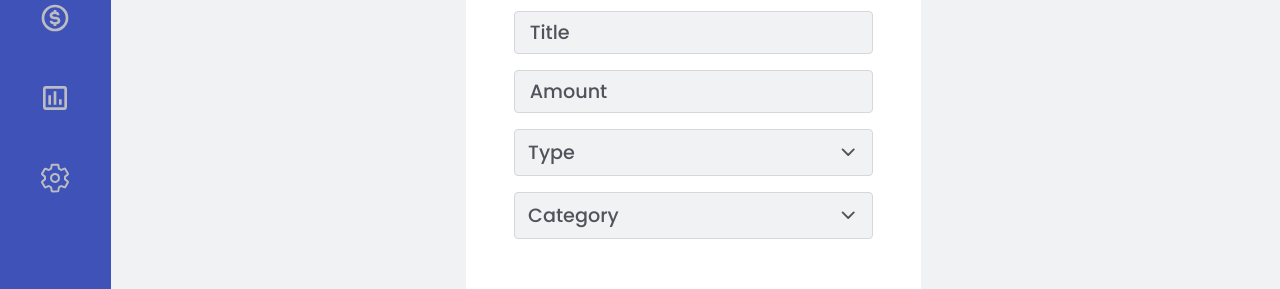
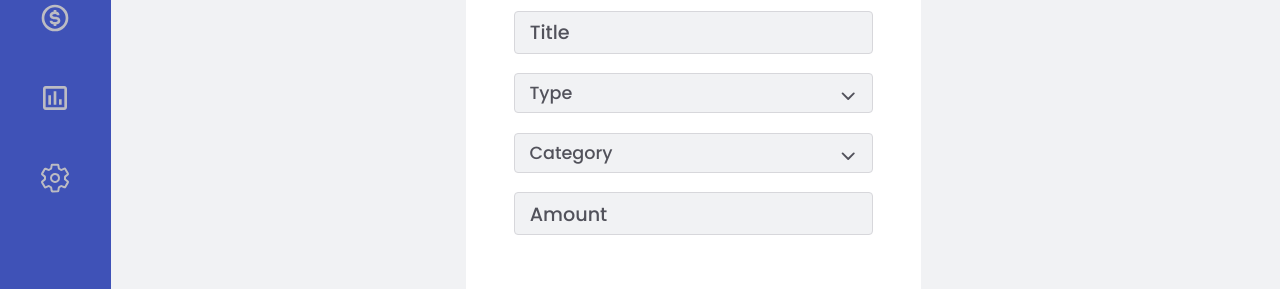
Before and after one commit to chiwei93/expense-tracker, a Next.js app: page /add-transaction in a window 1280 px wide. Shown: the part 378-667 px from the top of the page. Built offline with nearby package versions, Linux system fonts and the light colour scheme.

Commit message:
added label to select

```diff
--- a/components/UI/Inputs/SelectInput/SelectInput.module.css
+++ b/components/UI/Inputs/SelectInput/SelectInput.module.css
@@ -24,7 +24,6 @@
   justify-content: space-between;
   cursor: pointer;
   gap: 0.5em;
-  padding: 0.5em 0.8em;
 }
 
 .selectInput,
@@ -44,6 +43,7 @@
 }
 
 .selectInput {
+  padding: 0.7em 0.8em 0.3em;
   border-radius: var(--border-radius-input);
   transition: border-color 0.2s;
 }
@@ -52,8 +52,30 @@
   border-color: var(--color-primary);
 }
 
+.selectInput.isDirty .label {
+  color: var(--color-primary);
+  font-size: 0.9em;
+  transform: translateY(-150%);
+  background-image: linear-gradient(
+    to bottom,
+    var(--color-form-bg),
+    var(--color-input-bg)
+  );
+}
+
+.label {
+  font-weight: var(--font-weight-medium);
+  text-transform: capitalize;
+  position: absolute;
+  left: 0.8em;
+  top: 50%;
+  transform: translateY(-50%);
+  font-size: 1.1em;
+  transition: transform 0.3s, font-size 0.3s, color 0.2s;
+}
+
 .selectText {
-  font-size: var(--font-size-h6);
+  font-size: var(--font-size-p);
   font-weight: var(--font-weight-medium);
 }
 
@@ -82,6 +104,7 @@
   overflow-y: scroll;
   -ms-overflow-style: none;
   scrollbar-width: none;
+  z-index: 2;
 }
 
 .optionsContainer::-webkit-scrollbar {
@@ -89,6 +112,7 @@
 }
 
 .option {
+  padding: 0.5em 0.8em;
   transition: background-color 0.3s;
 }
 
@@ -104,3 +128,9 @@
 .option:not(:last-of-type) {
   margin-bottom: 0.5em;
 }
+
+.error {
+  margin-top: 0.5em;
+  color: var(--color-error-text);
+  font-size: 0.9em;
+}
--- a/components/UI/Inputs/SelectInput/SelectInput.tsx
+++ b/components/UI/Inputs/SelectInput/SelectInput.tsx
@@ -1,4 +1,4 @@
-import React, { useState } from "react";
+import { useState, useRef } from "react";
 import { FiChevronDown, FiChevronUp } from "react-icons/fi";
 import { GiCheckMark } from "react-icons/gi";
 import cls from "classnames";
@@ -13,34 +13,46 @@ import styles from "./SelectInput.module.css";
 type TransactionType = { name: string; value: string };
 
 interface Props {
-  displayText: string;
+  labelText: string;
   options: TransactionType[];
+  hasError?: boolean;
+  errorText?: string;
 }
 
 const SelectInput = (props: Props) => {
-  const { options, displayText } = props;
+  const { options, labelText, hasError = false, errorText = "" } = props;
   const maxStringLength = 28;
 
   const [showDropdown, setShowDropdown] = useState(false);
-  const [textDisplayed, setTextDisplayed] = useState(
-    shortenAndCapitalizeString(displayText, maxStringLength)
-  );
+  const [textDisplayed, setTextDisplayed] = useState("");
+  const isDirty = useRef(false);
 
   const getActiveClass = () => {
     return showDropdown ? styles.active : null;
   };
 
+  const getIsDirtyClass = () => {
+    return isDirty.current ? styles.isDirty : null;
+  };
+
   const onOptionClick = (value: string) => {
+    isDirty.current = true;
     setShowDropdown(false);
     setTextDisplayed(shortenAndCapitalizeString(value, maxStringLength));
+  };
+
+  const onSelectInputClick = () => {
+    setShowDropdown((prevShowDropdown) => !prevShowDropdown);
   };
 
   return (
     <div className={styles.container}>
       <div
-        className={cls(styles.selectInput, getActiveClass())}
-        onClick={() => setShowDropdown((prevShowDropdown) => !prevShowDropdown)}
+        className={cls(styles.selectInput, getActiveClass(), getIsDirtyClass())}
+        onClick={onSelectInputClick}
       >
+        <span className={styles.label}>{labelText}</span>
+
         <span className={styles.selectText}>{textDisplayed}</span>
 
         {showDropdown ? (
@@ -68,7 +80,7 @@ const SelectInput = (props: Props) => {
         )}
       </div>
 
-      {/* <span className={styles.error}>error text</span> */}
+      {hasError && <span className={styles.error}>{errorText}</span>}
     </div>
   );
 };
--- a/components/UI/Inputs/TextInput/TextInput.module.css
+++ b/components/UI/Inputs/TextInput/TextInput.module.css
@@ -46,7 +46,7 @@
   left: 0.5em;
   font-size: var(--font-size-h6);
   font-weight: var(--font-weight-medium);
-  transition: transform 0.3s, font-size 0.3s;
+  transition: transform 0.3s, font-size 0.3s, color 0.2s;
   padding: 0 0.3em;
   text-transform: capitalize;
 }
@@ -60,6 +60,7 @@
     var(--color-form-bg),
     var(--color-input-bg)
   );
+  color: var(--color-primary);
   font-size: 0.9em;
 }
 
--- a/pages/add-transaction.tsx
+++ b/pages/add-transaction.tsx
@@ -21,7 +21,7 @@ const AddTransaction: NextPage = () => {
   ];
 
   const transactionType = [
-    { name: "expense", value: "expenses" },
+    { name: "expense", value: "expense" },
     { name: "income", value: "income" },
   ];
 
@@ -41,6 +41,14 @@ const AddTransaction: NextPage = () => {
         </div>
 
         <div className={styles.formControl}>
+          <SelectInput options={transactionType} labelText="Type" />
+        </div>
+
+        <div className={styles.formControl}>
+          <SelectInput options={categories} labelText="Category" />
+        </div>
+
+        <div className={styles.formControl}>
           <TextInput
             labelText="amount"
             id={`amount-${amountInputId}`}
@@ -48,13 +56,6 @@ const AddTransaction: NextPage = () => {
           />
         </div>
 
-        <div className={styles.formControl}>
-          <SelectInput options={transactionType} displayText="Type" />
-        </div>
-
-        <div className={styles.formControl}>
-          <SelectInput options={categories} displayText="Category" />
-        </div>
       </Form>
     </FlexFullVerticalContainer>
   );
--- a/styles/AddTransaction.module.css
+++ b/styles/AddTransaction.module.css
@@ -4,5 +4,5 @@
 }
 
 .formControl {
-  margin-bottom: 1em;
+  margin-bottom: 1.2em;
 }
```
